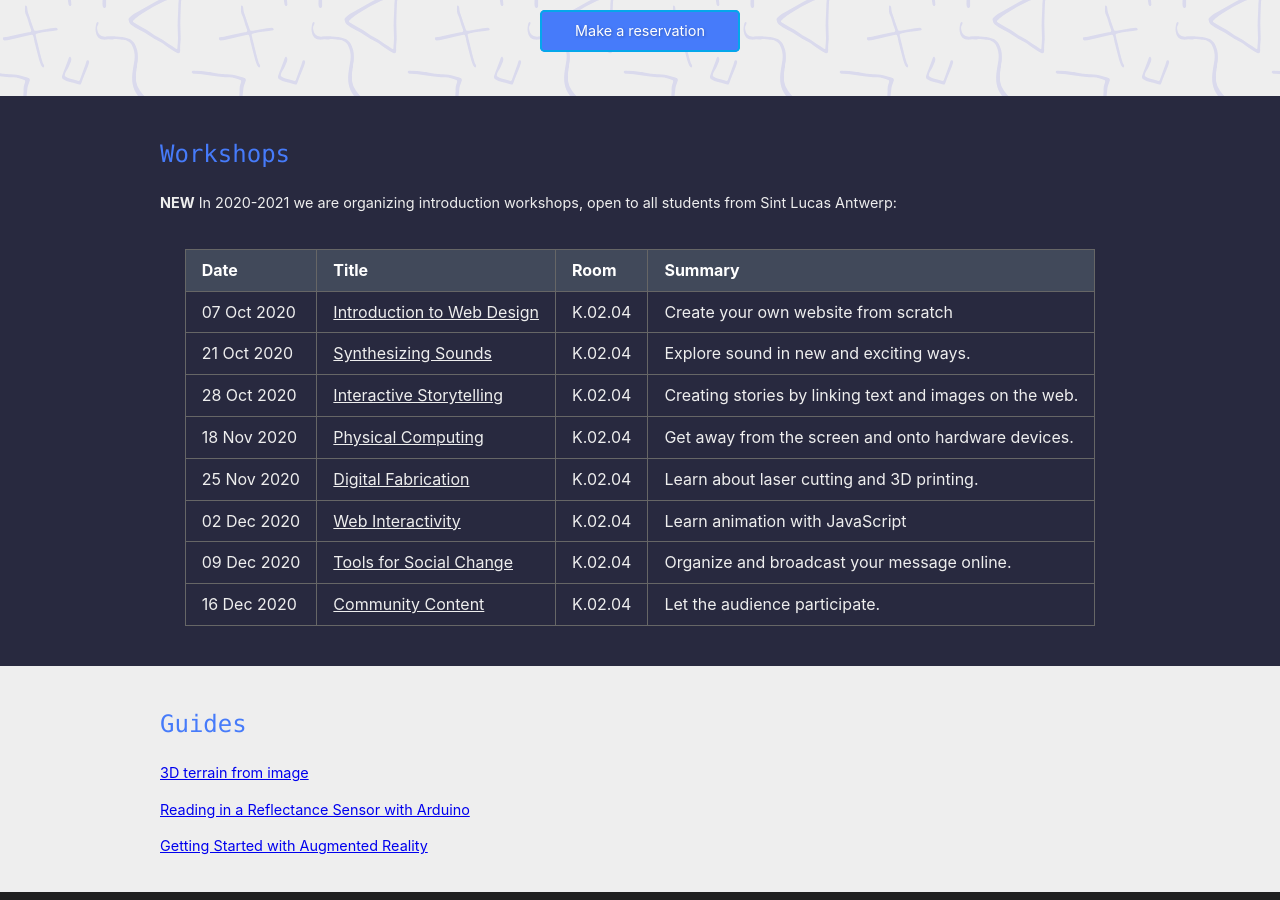
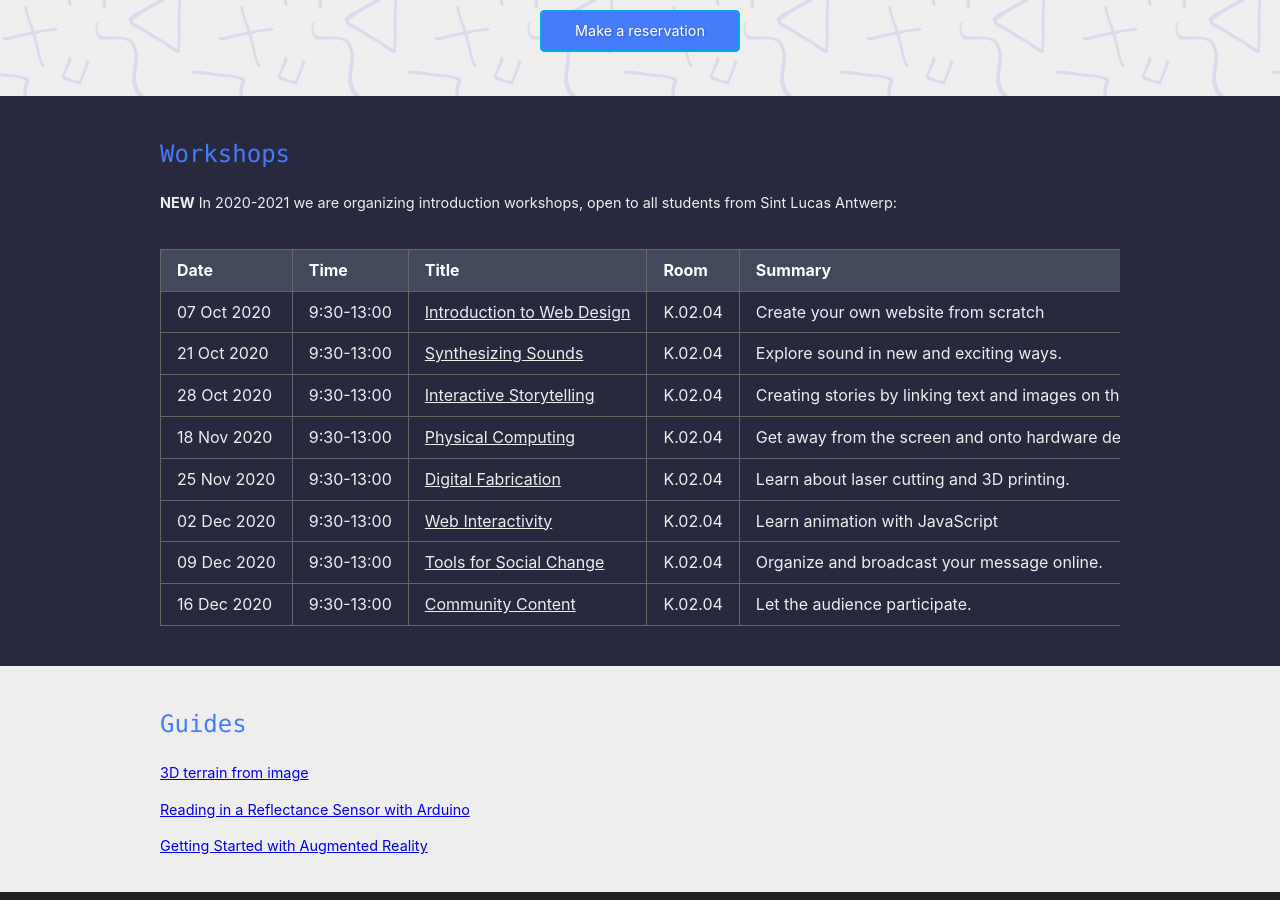
Before and after one commit to codespacehelp/website, a Jekyll site: the page built from index.html, in a window 1280 px wide and 900 px high, scrolled down 604 px. Built offline with Jekyll 4.4.1, drawn with Linux system fonts in a browser that asks for light colours.

Commit message:
Add timing for the day.

```diff
--- a/_layouts/workshop.html
+++ b/_layouts/workshop.html
@@ -5,7 +5,7 @@ layout: default
 <div class="page-header">
   <h1>{{ page.title }}</h1>
   <h3>Workshop — {{ page.workshop_date | date_to_string }}</h3>
-  <p><strong>Room: {{ page.room }} — Duration: {{ page.duration }}</strong></p>
+  <p><strong>Room: {{ page.room }} — 9:30 – 13:00</strong></p>
 </div>
 <div class="page">
   {{ content }}
--- a/index.html
+++ b/index.html
@@ -63,6 +63,7 @@ layout: default
         <thead>
           <tr>
             <th>Date</th>
+            <th>Time</th>
             <th>Title</th>
             <th>Room</th>
             <th>Summary</th>
@@ -72,6 +73,7 @@ layout: default
           {% for workshop in site.workshops %}
           <tr>
             <td>{{ workshop.workshop_date | date_to_string }}</td>
+            <td>9:30-13:00</td>
             <td><a href="{{ workshop.url }}">{{ workshop.title }}</a></td>
             <td>{{ workshop.room }}</td>
             <td>{{ workshop.summary }}</td>
```
